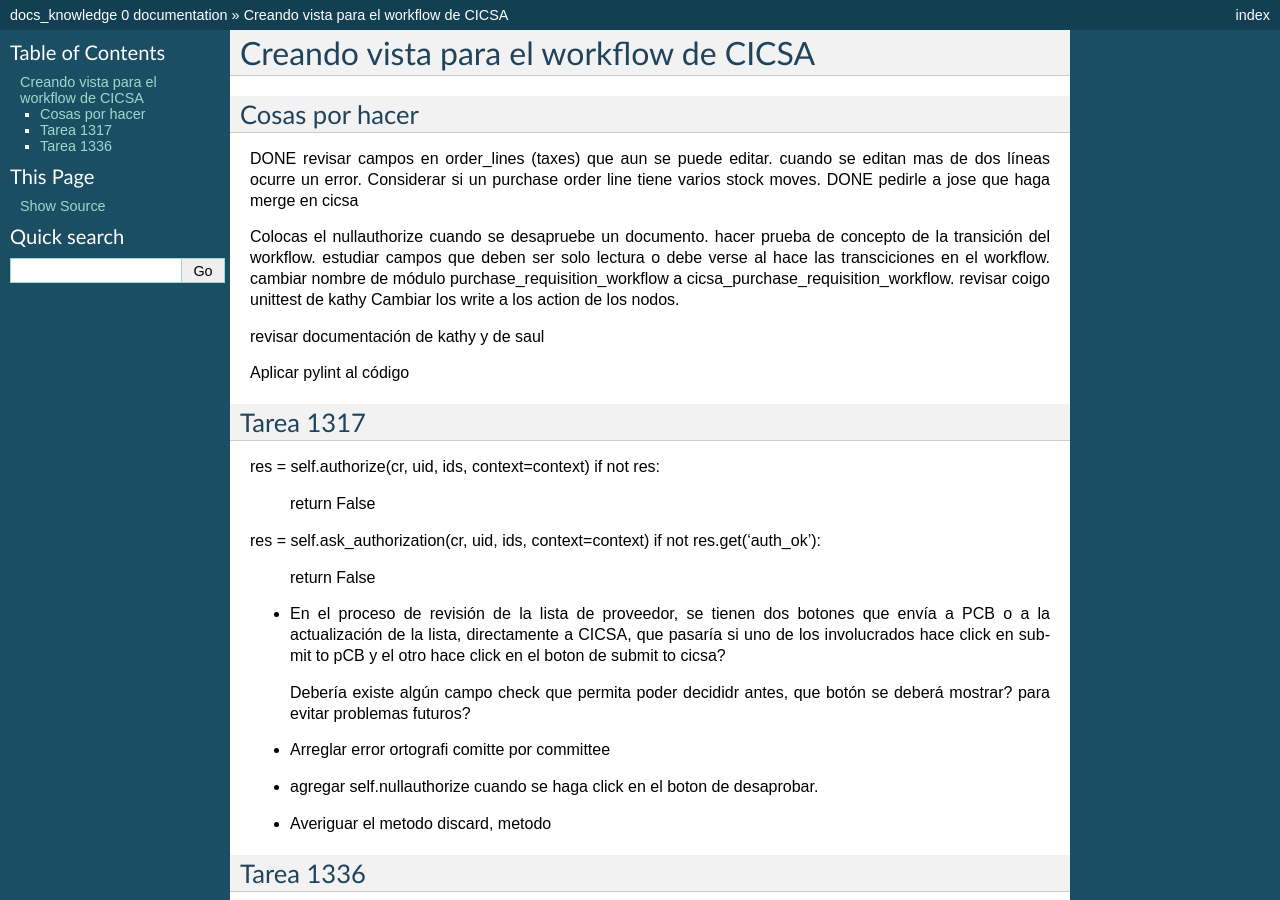
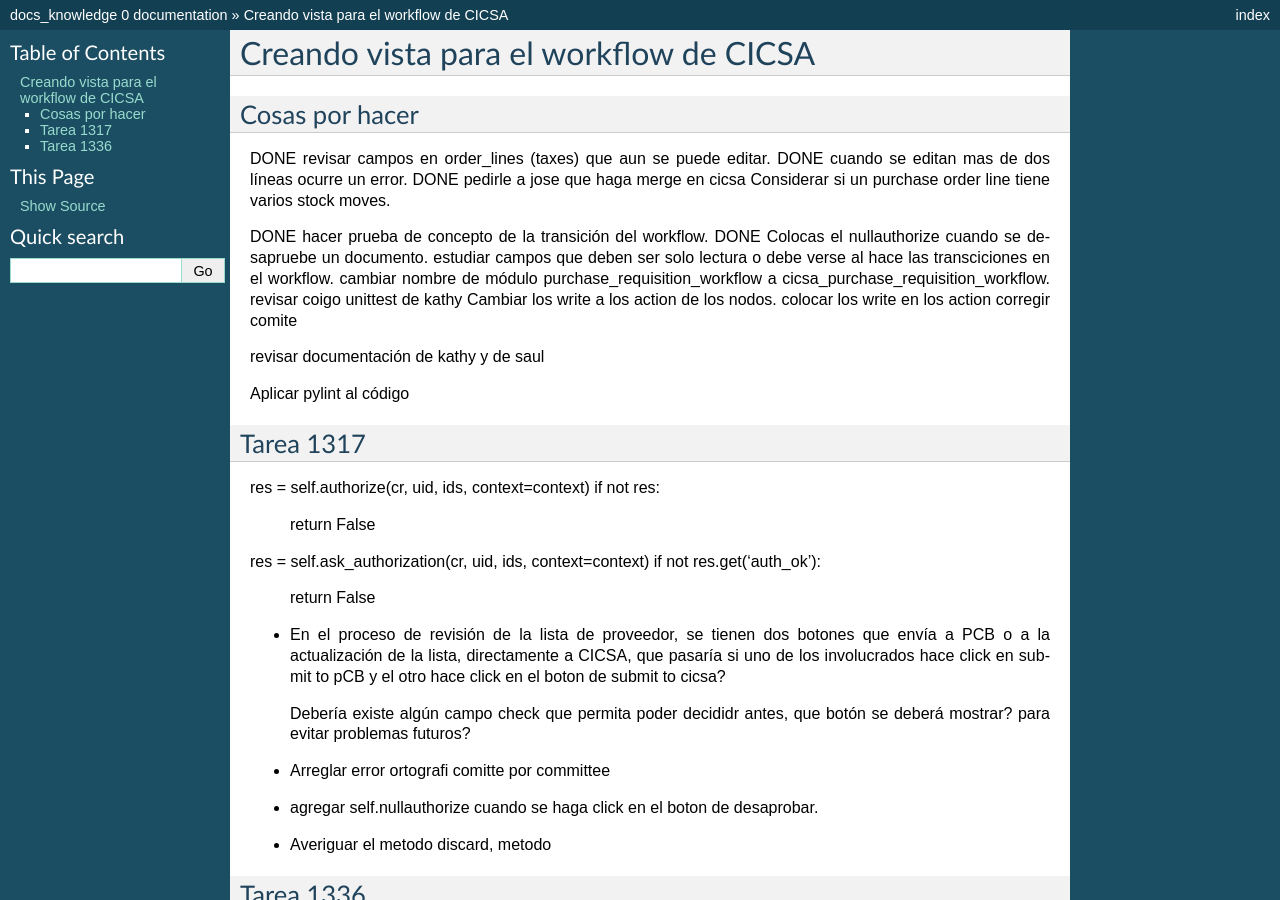
Before and after one commit to yaniaular/knowledge, a Sphinx documentation site: the page built from source/mayo-2013.rst, in a window 1280 px wide and 900 px high. Built offline with Sphinx 7.4.7, drawn with Linux system fonts in a browser that asks for light colours; formulas are drawn with MathJax 3.

Commit message:
[IMP] new documentation

```diff
--- a/source/comandos.rst
+++ b/source/comandos.rst
@@ -133,3 +133,5 @@ sudo mkfs.vfat -F 32 -n Mi_Memoria /dev/sdc1
 
   Para colocar un mensaje de estar seguro de borrar un archivo con rm se debe crear un alias
   alias rm='rm -i'
+
+- **wc <file>**: contar palabras de un archivo
--- a/source/mayo-2013.rst
+++ b/source/mayo-2013.rst
@@ -6,16 +6,18 @@ Cosas por hacer
 ~~~~~~~~~~~~~~~
 
 DONE revisar campos en order_lines (taxes) que aun se puede editar.
-cuando se editan mas de dos líneas ocurre un error.
+DONE cuando se editan mas de dos líneas ocurre un error.
+DONE pedirle a jose que haga merge en cicsa
 Considerar si un purchase order line tiene varios stock moves.
-DONE pedirle a jose que haga merge en cicsa
 
-Colocas el nullauthorize cuando se desapruebe un documento.
-hacer prueba de concepto de la transición del workflow.
+DONE hacer prueba de concepto de la transición del workflow.
+DONE Colocas el nullauthorize cuando se desapruebe un documento.
 estudiar campos que deben ser solo lectura o debe verse al hace las transciciones en el workflow.
 cambiar nombre de módulo purchase_requisition_workflow a cicsa_purchase_requisition_workflow.
 revisar coigo unittest de kathy
 Cambiar los write a los action de los nodos.
+colocar los write en los action
+corregir comite
 
 revisar documentación de kathy y de saul
 
```
Also changed, not shown: source/linux.rst (line endings or trailing spaces).
